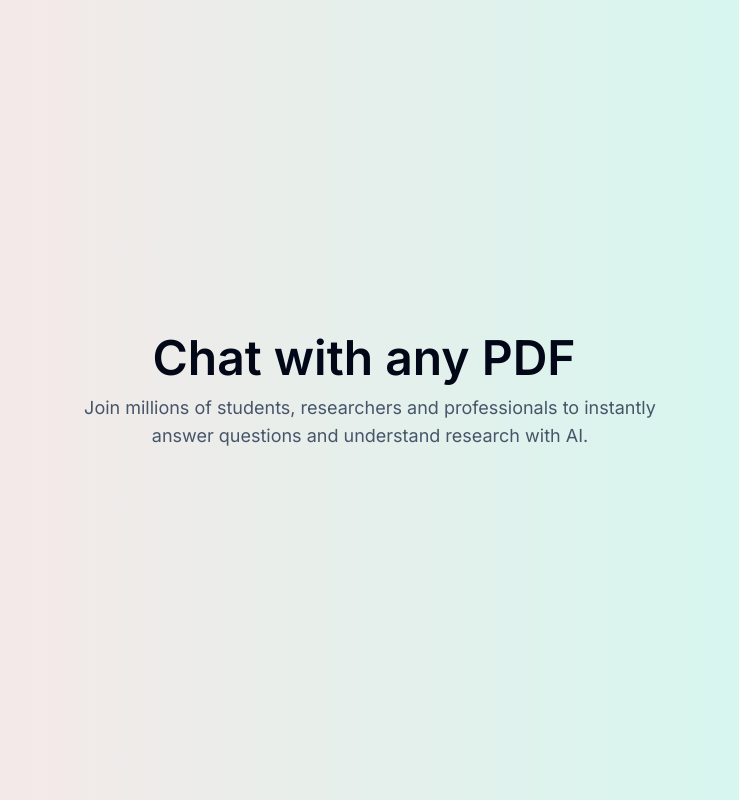
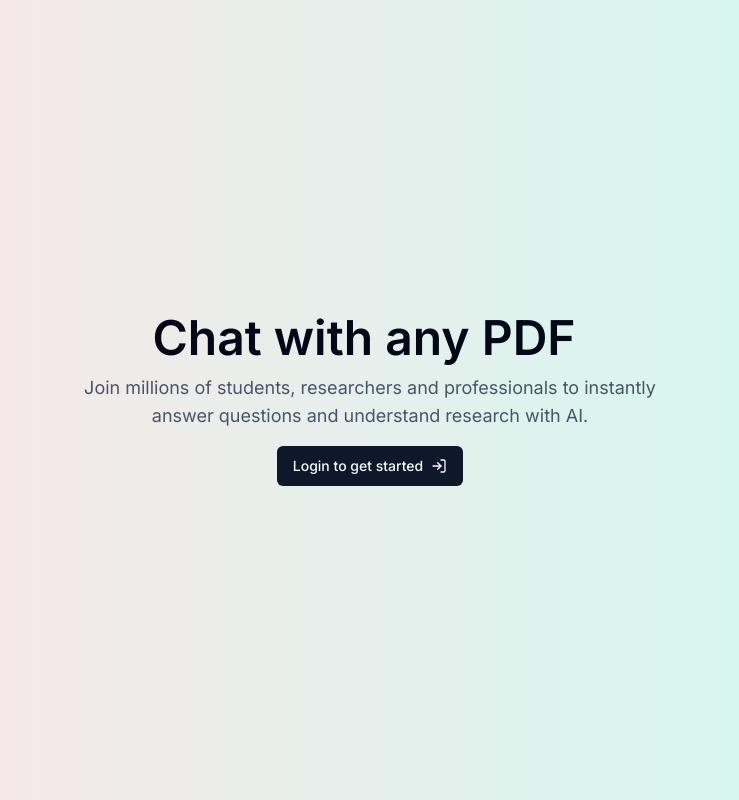
Before and after one commit to Bifabig/ChatPDF-Bifa, a Next.js app: page / in a window 1280 px wide. Shown: the whole page, without its empty margins (270-1009 px from the left). Built offline with nearby package versions, Linux system fonts and the light colour scheme; no server answers.

Commit message:
add login button

```diff
--- a/src/app/page.tsx
+++ b/src/app/page.tsx
@@ -1,5 +1,7 @@
 import { Button } from '@/components/ui/button';
 import { UserButton, auth } from '@clerk/nextjs';
+import { LogIn } from 'lucide-react';
+import Link from 'next/link';
 
 export default function Home() {
   const { userId } = auth();
@@ -20,7 +22,18 @@ export default function Home() {
             Join millions of students, researchers and professionals to
             instantly answer questions and understand research with AI.
           </p>
-          <div className="w-full mt-4"></div>
+          <div className="w-full mt-4">
+            {isAuth ? (
+              <h1>fileUpload</h1>
+            ) : (
+              <Link href="/sign-in">
+                <Button>
+                  Login to get started
+                  <LogIn className="w-4 h-4 ml-2" />
+                </Button>
+              </Link>
+            )}
+          </div>
         </div>
       </div>
     </div>
```
